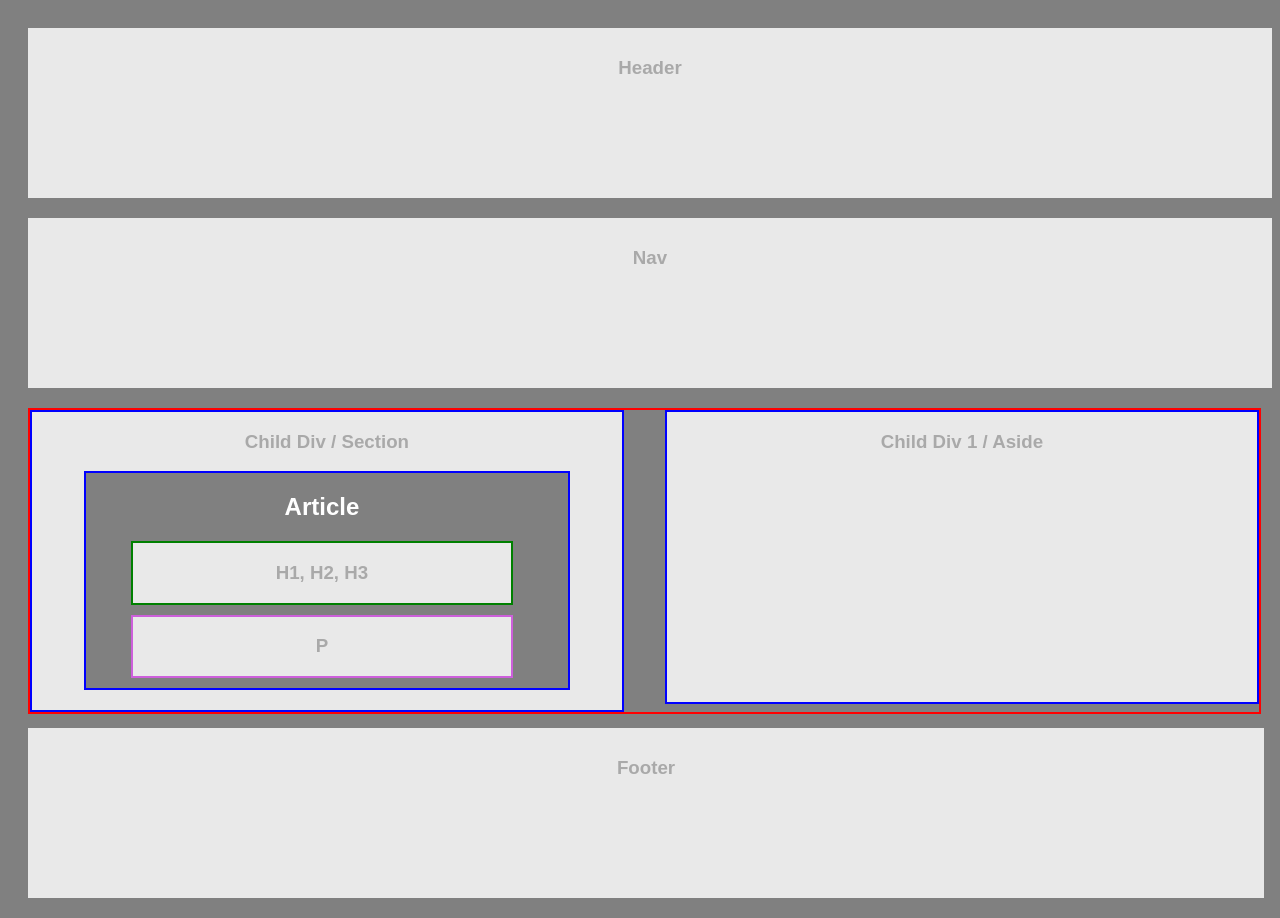
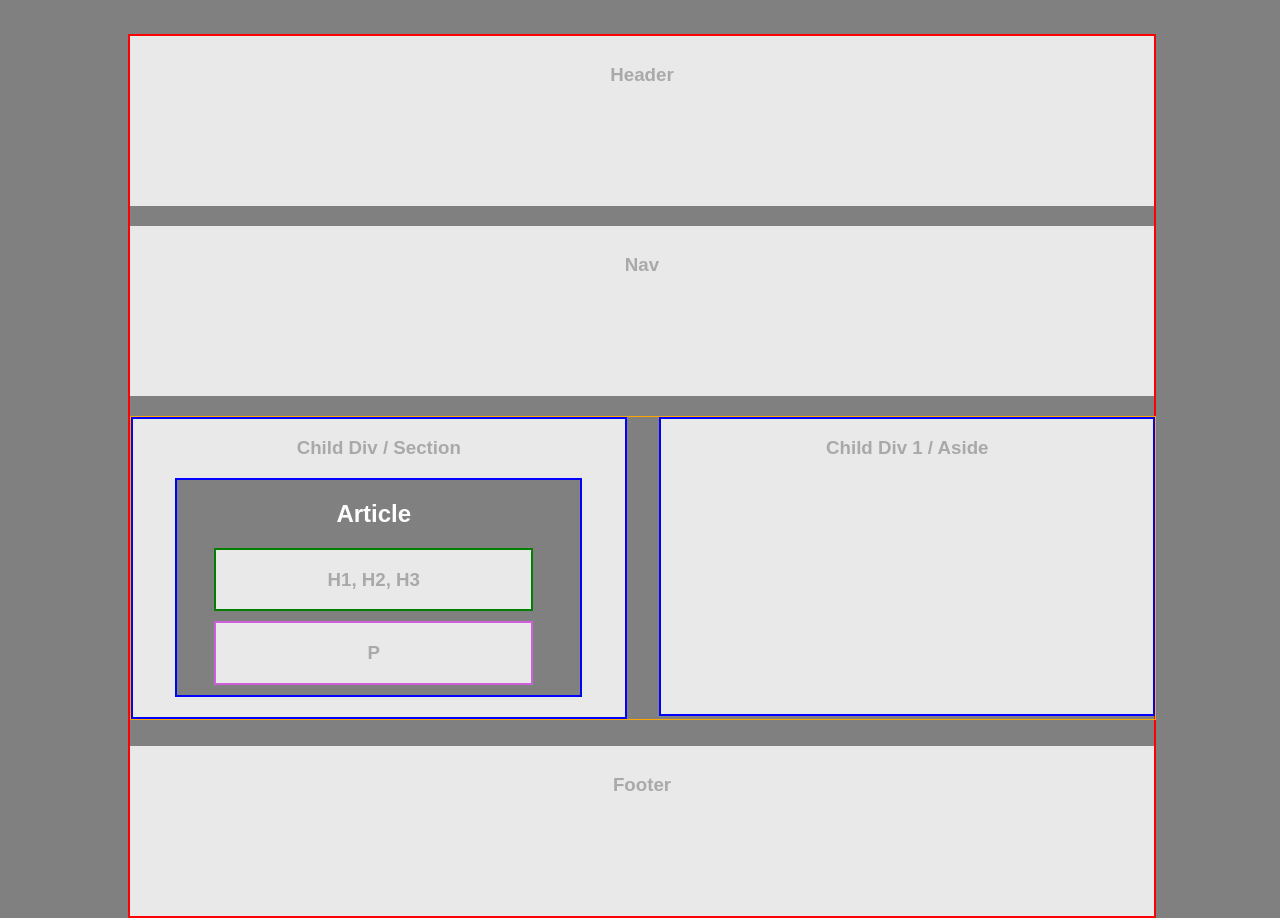
Before and after one commit to shornbeek/HW-Wireframe, a plain HTML site: page index.html in a window 1280 px wide. Drawn offline with Linux system fonts and the light colour scheme.

Commit message:
final design... finally! everything is in one god div

```diff
--- a/index.html
+++ b/index.html
@@ -9,6 +9,7 @@
 </head>
 <body>
 
+  <div class="god">
   <header>
       <h3>Header</h3>
     </header>
@@ -20,15 +21,17 @@
   <div class="parent-div">
 
    <div class="child-div">
-  <h3>Child Div / Section</h3>
-  <div class="article">
+    <h3>Child Div / Section</h3>
+
+    <div class="article">
       <h2>Article</h2>
+
       <div class="h123">
-          <h3>H1, H2, H3</h3>
+       <h3>H1, H2, H3</h3>
 
           </div>
           <div class="p">
-              <h3>P</h3>
+        <h3>P</h3>
 
       </div>
     </div>
@@ -43,6 +46,9 @@
   <footer class="footer">
       <h3>Footer</h3>
   </footer>
+
+</div>
+
 </body>
 
 
--- a/style.css
+++ b/style.css
@@ -1,34 +1,44 @@
 header {
-    width: 100%;
+
     height: 150px;
     background-color: rgb(233, 233, 233);
     text-align: center;
     padding: 10px;
-    vertical-align: middle;
-    margin-bottom: 20px;
     position: block;
 }
 
+.god {
+    margin: 0 auto;
+    width: 80%;
+    height: 100%;
+    border: 2px solid red;
+    position: absolute;
+    content: "";
+    clear: both;
+    display: table;
+    margin-bottom: 12%;
+    margin-top: 2%;
+
+}
+
 nav {
-    width: 100%;
     height: 150px;
     background-color: rgb(233, 233, 233);
     text-align: center;
     padding: 10px;
-    vertical-align: middle;
+    margin-top: 20px;
     margin-bottom: 20px;
     position: block;
 }
 
 .footer {
-    width: 95%;
     height: 150px;
     background-color: rgb(233, 233, 233);
     text-align: center;
     padding: 10px;
-    vertical-align: middle;
-    margin-top: 320px;
-    position: absolute;
+
+    margin-top: 350px;
+
 
 }
 
@@ -40,15 +50,15 @@ nav {
 
 body {
     background-color: gray;
-    padding: 20px;
-
+    margin-left: 10%;
+    margin-right: 10%
 }
 
 
 .parent-div {
     margin: 0 auto;
-    width: 96%;
-    border: 2px solid red;
+    width: 100%;
+    border: 1px solid orange;
     position: absolute;
 }
 
@@ -66,7 +76,7 @@ body {
 .child-div1 {
     margin: 0 auto;
     width: 48%;
-    height: 290px;
+    height: 295px;
     border: 2px solid blue;
     background-color: rgb(233, 233, 233);
     float: right;
```
